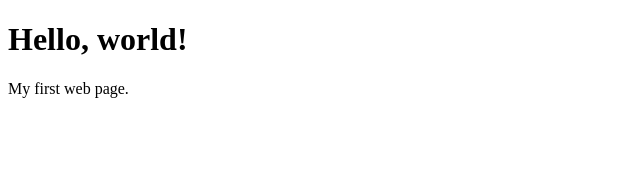
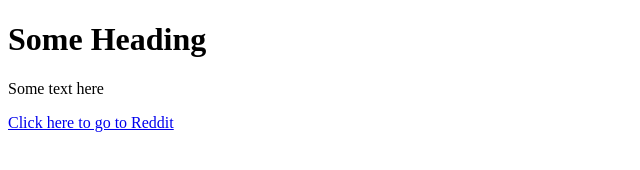
Before and after one commit to jawsawn/amogus420site, a plain HTML site: page index.html in a window 1280 px wide. Shown: the whole page, without its empty margins (0-640 px from the left). Drawn offline with Linux system fonts and the light colour scheme.

Commit message:
Update index.html

```diff
--- a/index.html
+++ b/index.html
@@ -1,11 +1,11 @@
-<!doctype html>
-<html lang="en">
-  <head>
-    <meta charset="utf-8">
-    <title>Hello, world!</title>
-  </head>
-  <body>
-    <h1>Hello, world!</h1>
-    <p>My first web page.</p>
-  </body>
+<!DOCTYPE html>
+<html>
+<head>
+  <title>This shows in the title bar</title>
+</head>
+<body>
+  <h1>Some Heading</h1>
+  <p>Some text here</p>
+  <a href="https://www.reddit.com/">Click here to go to Reddit</a>
+</body>
 </html>
```
